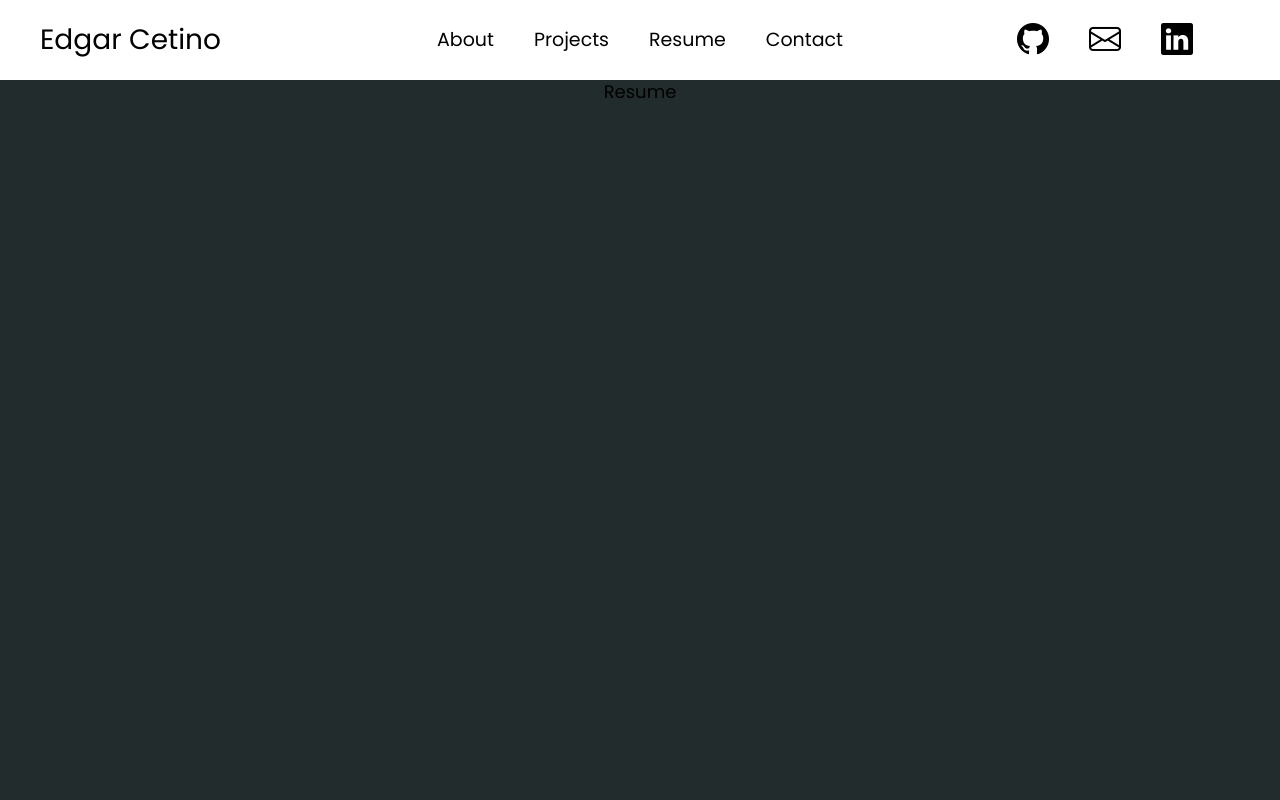
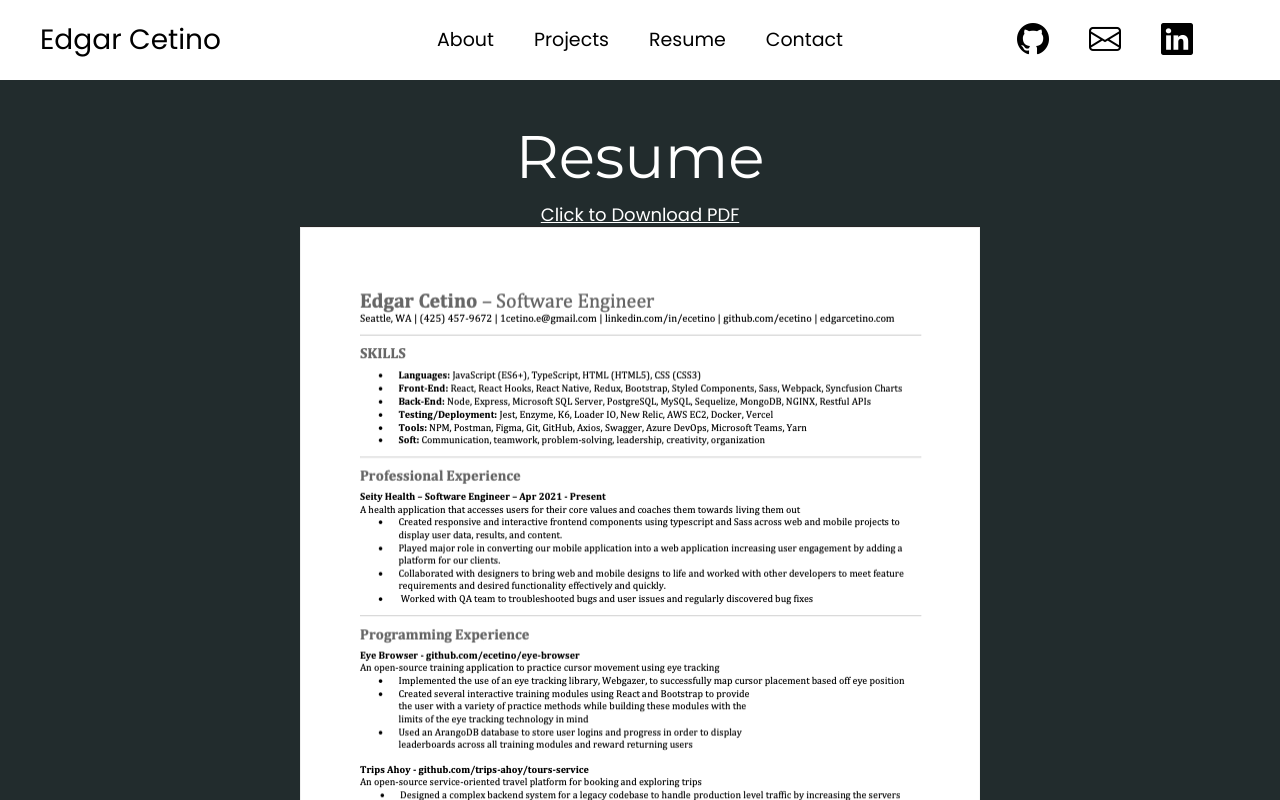
Before and after one commit to ecetino/portfolio, a React (Create React App) app: page /resume in a window 1280 px wide. Shown: the top 800 px of the page. Built offline with nearby package versions, Linux system fonts and the light colour scheme.

Commit message:
resume component creation

```diff
--- a/src/pages/Resume/resume.tsx
+++ b/src/pages/Resume/resume.tsx
@@ -1,13 +1,15 @@
 import React from 'react';
+
 import './styles.scss';
 
-interface Props {
-};
-
-export const Resume = ({  }: Props) => {
+export const Resume = () => {
     return(
-        <div className="resume-container">
-            Resume
+        <div className="resume">
+            <h2>Resume</h2>
+            <div className='flex-col'>
+                <a className="mb20" href='/Edgar_Cetino_Resume.pdf' download>Click to Download PDF</a>
+                <img src={require('../../assets/images/Edgar_Cetino_Resume.png').default} alt='resume' />
+            </div>
         </div>
     );
 };
--- a/src/pages/Resume/styles.scss
+++ b/src/pages/Resume/styles.scss
@@ -1,7 +1,36 @@
 @import '../../styles/sass/main.scss';
 
-.resume-container {
+.resume {
     background-color: $dark-blue;
     opacity: 1;
-    height: calc(100vh - 80px);
+    min-height: calc(100vh - 80px);
+    display: flex;
+    flex-direction: column;
+    align-items: center;
+    justify-content: center;
+    color: $white;
+    padding-bottom: 60px;
+
+    a {
+        text-decoration: underline !important;
+    }
+
+    h2 {
+        color: $white;
+        margin-bottom: 10px;
+        margin-top: 40px;
+
+        @include respond-to(tablet) {
+            margin-top: 20px;
+        }
+    }
+
+    img {
+        align-self: center;
+        width: 100%;
+
+        @include respond-to(tablet) {
+            width: 90%;
+        }
+    }
 }
```
Also changed, not shown: src/assets/images/Edgar_Cetino_Resume.png (added), 1 other file (tests, documents, lock files or other folders).
